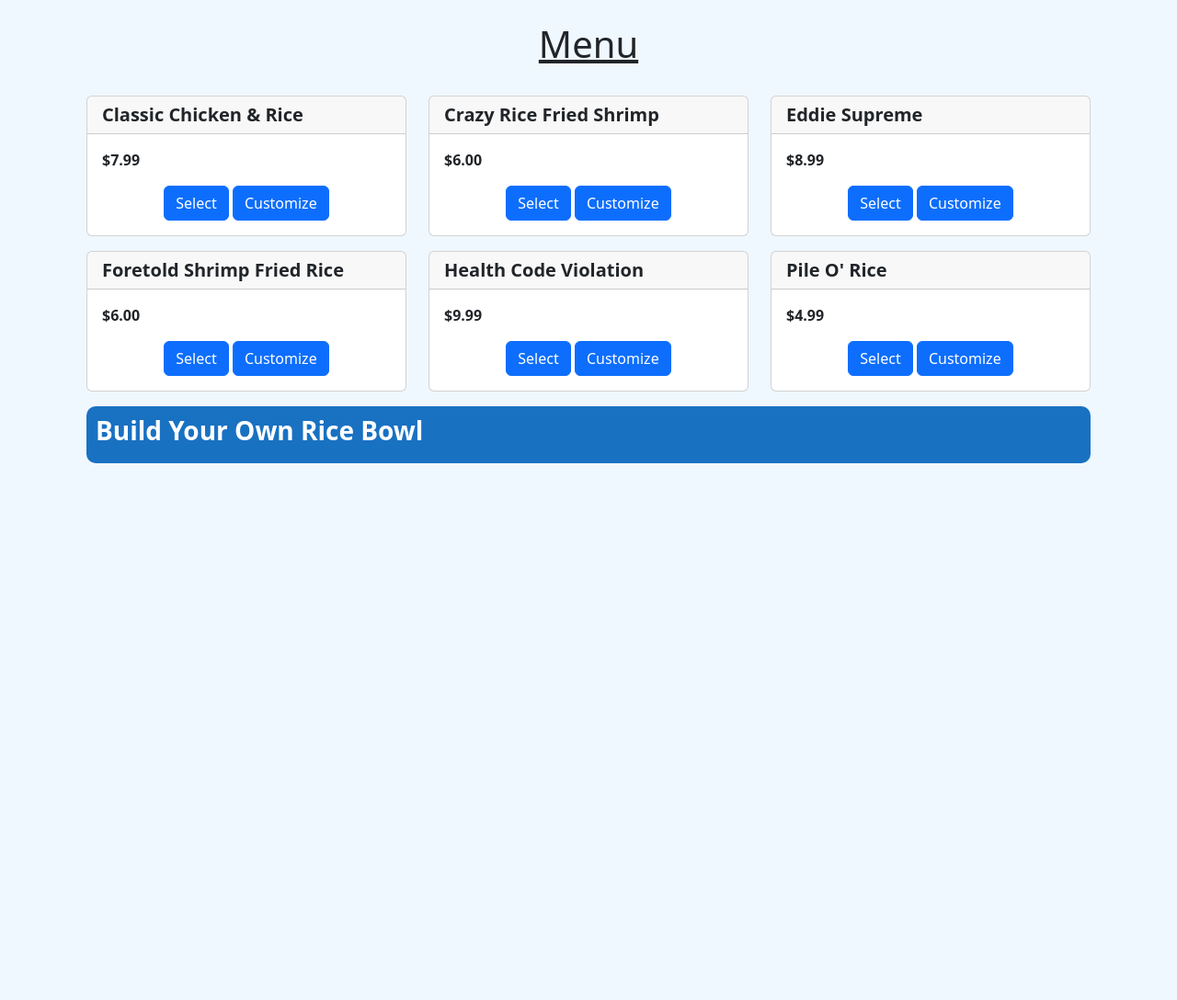
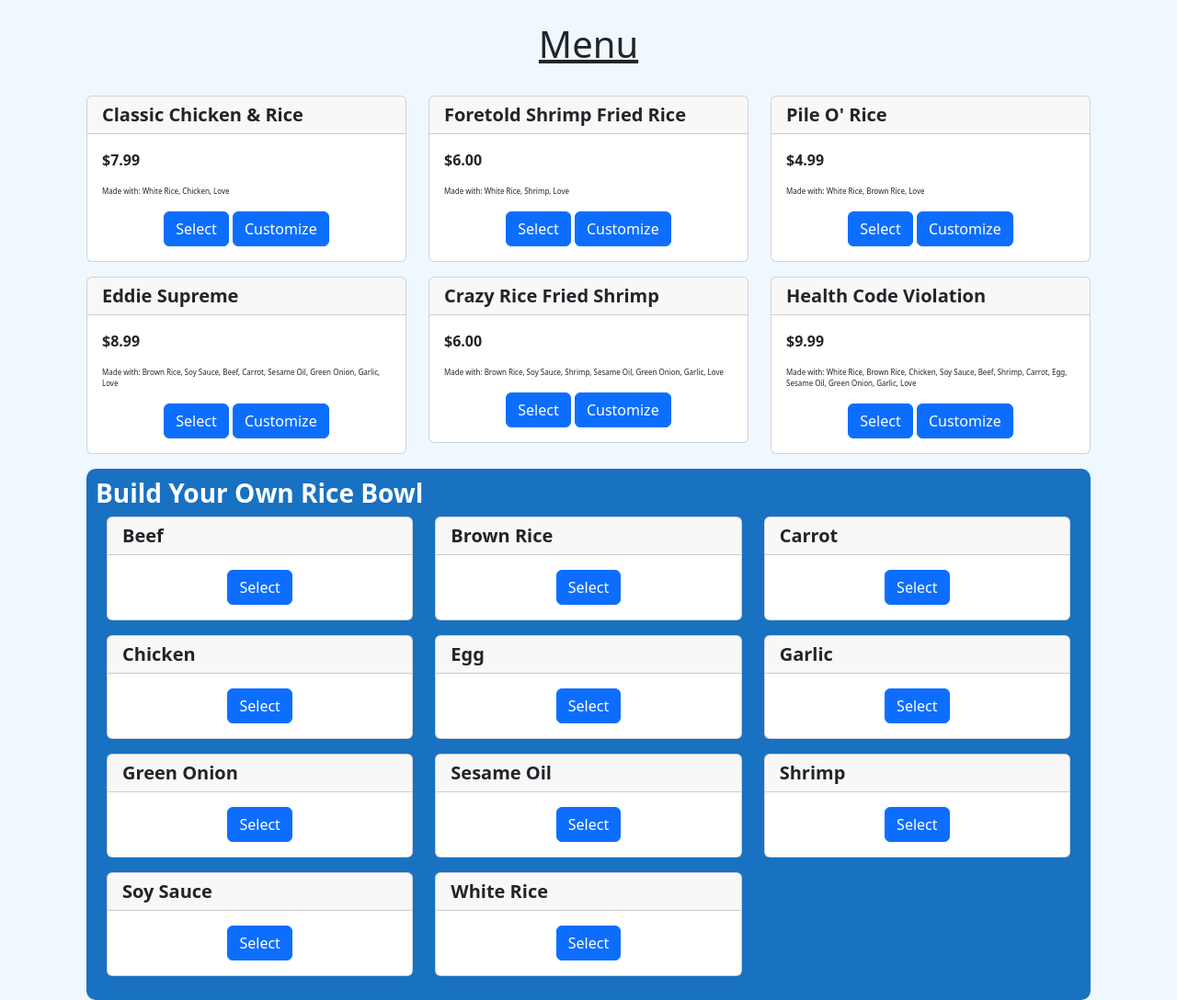
Before and after one commit to MoodyMan04/CSCI313-TeamProject, a Django app: page /menu/ in a window 1280 px wide. Shown: the part 56-1144 px from the top of the page at 92% size. Before the commit the page ends 560 px from the top, so only its background shows below. Run offline with Django 5.2, Linux system fonts and the light colour scheme; data comes from the database, SQL or seed files in the repository.

Commit message:
Added ingredient lists
Lists ingredients for premade menu items

Ingredients list for custom orders is there

```diff
--- a/friedRiceAtEddiesWebsite/main/templates/main/menu.html
+++ b/friedRiceAtEddiesWebsite/main/templates/main/menu.html
@@ -22,7 +22,38 @@
     <br />
     <div class="container">
       <div class="row">
-        {% if menu %} {% for i in menu %}
+        {% if recipes %}
+          {% for r in recipes %}
+            {% if r.menu_id %}
+                <div class="col-sm-4">
+                  <div class="card mb-3">
+                    <h5 class="card-header"><b>{{r.menu_id.name}}</b></h5>
+                    <div class="card-body">
+                      <p class="card-text"><b>${{r.menu_id.price}}</b></p>
+                      {% comment %} Add ingr list here - recipe holds foriegn key to menu item {% endcomment %}
+                      {% if r.ingredients %}
+                        <p class="card-text" style="font-size:0.5em;">
+                          Made with:
+                          {% for i in r.ingredients.all %}
+                            {{i.name}},
+                          {% endfor %}
+                          Love
+                        </p>
+                      {% endif %}
+                      <div class="text-center">
+                        <a href="#addItemToCart" class="btn btn-primary">Select</a>
+                        <a href="#customizeItem" class="btn btn-primary">Customize</a>
+                      </div>
+                    </div>
+                  </div>
+                </div>
+            {% endif %}
+          {% endfor %}
+        {% else %}
+        <h1>No Menu Items Found.</h1>
+        {% endif %}
+        {% comment %} {% if menu %}
+          {% for i in menu %}
             <div class="col-sm-4">
               <div class="card mb-3">
                 <h5 class="card-header"><b>{{i.name}}</b></h5>
@@ -35,19 +66,41 @@
                 </div>
               </div>
             </div>
-        {% endfor %} {% else %}
+          {% endfor %}
+        {% else %}
         <h1>No Menu Items Found.</h1>
-        {% endif %}
+        {% endif %} {% endcomment %}
       </div>
     <!-- Custom Item Section -->
     <div class="custom-order">
       <h3><b>Build Your Own Rice Bowl</b></h3>
+      <div class="container">
+        <div class="row">
+          {% if ingredients %}
+            {% for i in ingredients %}
+              <div class="col-sm-4">
+                <div class="card mb-3">
+                  <h5 class="card-header"><b>{{i.name}}</b></h5>
+                  <div class="card-body">
+                    <div class="text-center">
+                      <a href="#addItemToCart" class="btn btn-primary">Select</a>
+                    </div>
+                  </div>
+                </div>
+              </div>
+            {% endfor %}
+          {% else %}
+          <h1>No Menu Items Found.</h1>
+          {% endif %}
+        </div>
     </div>
     <script
       src="https://cdn.jsdelivr.net/npm/bootstrap@5.3.3/dist/js/bootstrap.bundle.min.js"
       integrity="sha384-YvpcrYf0tY3lHB60NNkmXc5s9fDVZLESaAA55NDzOxhy9GkcIdslK1eN7N6jIeHz"
       crossorigin="anonymous"
     ></script>
+
+
   </body>
   {% endblock %}
 </html>
--- a/friedRiceAtEddiesWebsite/main/views.py
+++ b/friedRiceAtEddiesWebsite/main/views.py
@@ -1,10 +1,14 @@
 from django.shortcuts import render
 from main.models import Menu
+from main.models import Ingredient
+from main.models import Recipe
 
 def index(request):
     return render(request, 'main/index.html')
 
 def menu(request):
     menu_list = Menu.objects.order_by('name')
-    context = {'menu': menu_list}
+    ingr_list = Ingredient.objects.order_by('name')
+    recipe_list = Recipe.objects.order_by('menu_id').prefetch_related('ingredients')
+    context = {'menu': menu_list, 'ingredients': ingr_list, 'recipes': recipe_list}
     return render(request, 'main/menu.html', context=context)
```
Lines whose indentation alone changed are shown as unchanged.
